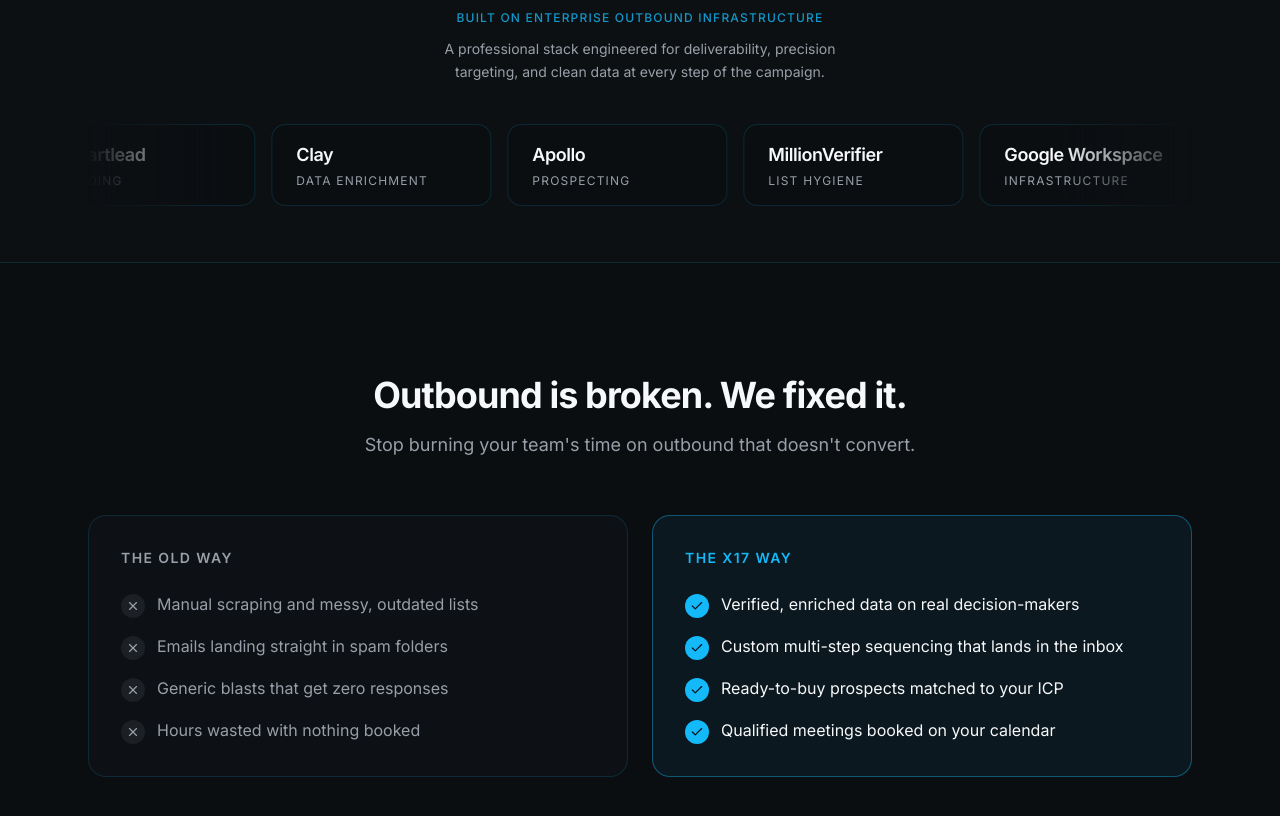
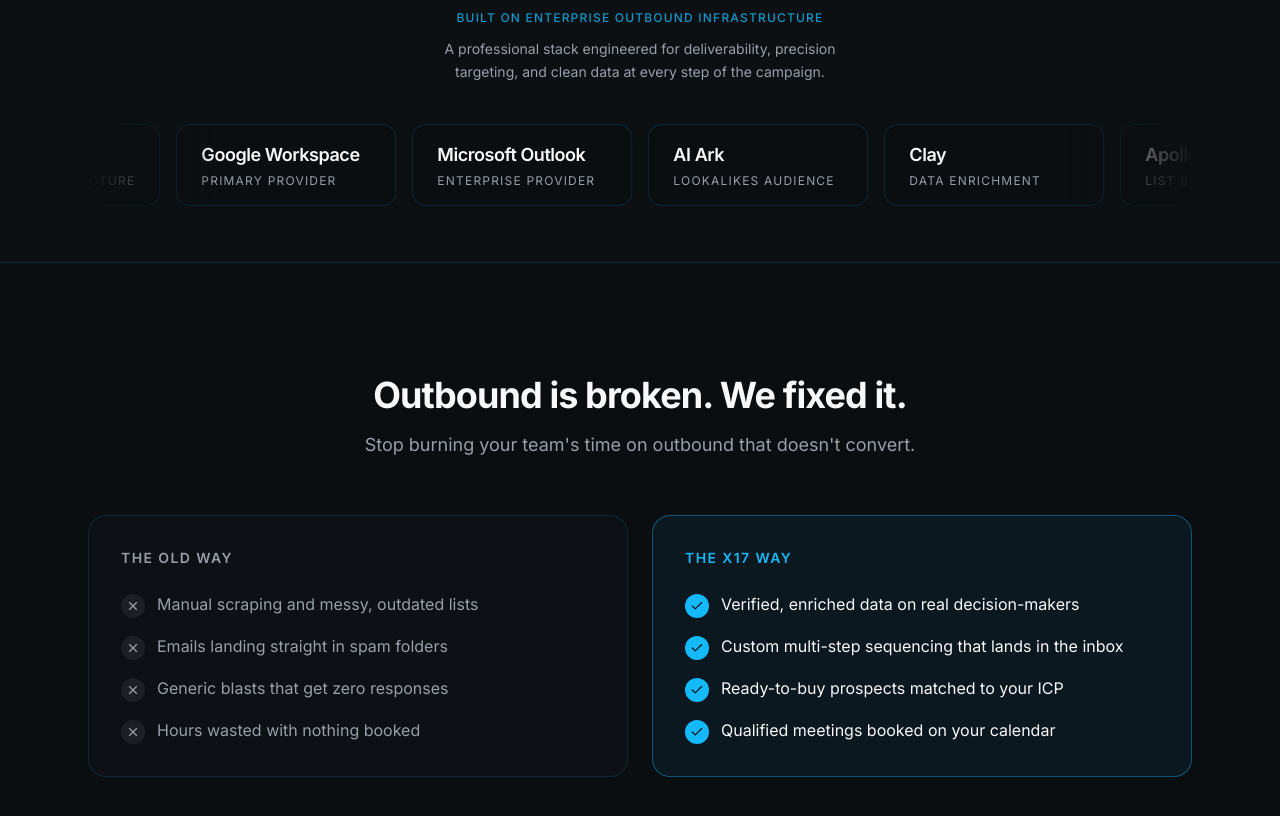
Before and after one commit to heyitsmilind/x17leads, a Next.js app: page / in a window 1280 px wide. Shown: the part 860-1676 px from the top of the page. Built offline with nearby package versions, Linux system fonts and the light colour scheme.

Commit message:
Update enterprise outbound tech stack marquee

```diff
--- a/components/logo-cloud.tsx
+++ b/components/logo-cloud.tsx
@@ -1,10 +1,12 @@
 const tools = [
-  { name: 'Instantly.ai', role: 'Sending' },
-  { name: 'Smartlead', role: 'Sending' },
-  { name: 'Clay', role: 'Data Enrichment' },
-  { name: 'Apollo', role: 'Prospecting' },
-  { name: 'MillionVerifier', role: 'List Hygiene' },
-  { name: 'Google Workspace', role: 'Infrastructure' },
+  { name: 'Instantly.ai', role: 'EMAIL SEQUENCER' },
+  { name: 'ScaledMail', role: 'INBOX INFRASTRUCTURE' },
+  { name: 'Google Workspace', role: 'PRIMARY PROVIDER' },
+  { name: 'Microsoft Outlook', role: 'ENTERPRISE PROVIDER' },
+  { name: 'AI Ark', role: 'LOOKALIKES AUDIENCE' },
+  { name: 'Clay', role: 'DATA ENRICHMENT' },
+  { name: 'Apollo', role: 'LIST BUILDING' },
+  { name: 'MillionVerifier', role: 'LIST HYGIENE' },
 ]
 
 export function LogoCloud() {
```
